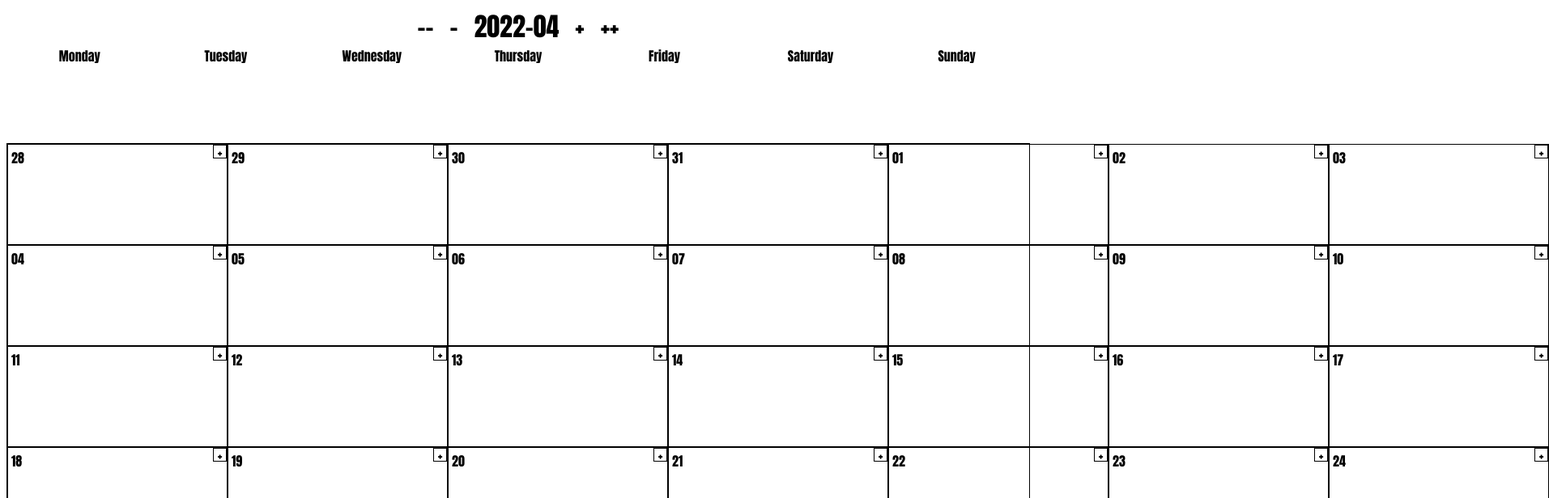
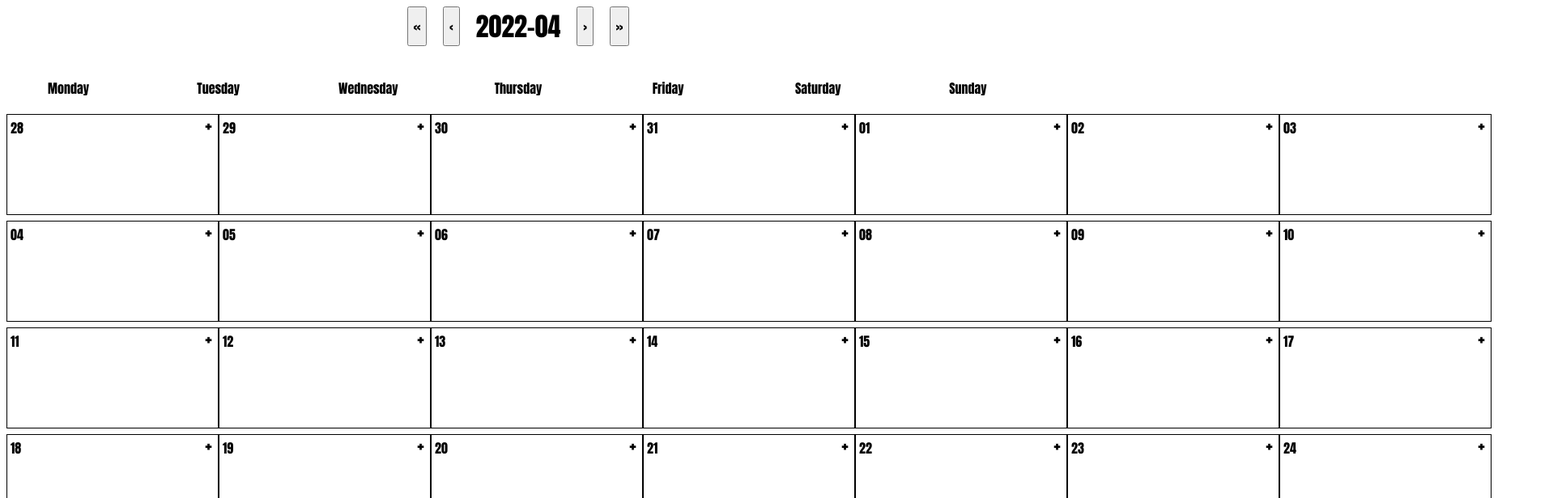
Before and after one commit to yaritaft/my_calendar, a React (Create React App) app: page / in a window 1280 px wide. Shown: the top 616 px of the page at 81% size, 1913 px wide, since content can reach past the window. Built offline with nearby package versions, Linux system fonts and the light colour scheme.

Commit message:
Improved styling.

```diff
--- a/src/components/Calendar/Calendar.css
+++ b/src/components/Calendar/Calendar.css
@@ -3,17 +3,18 @@
   grid-template-columns: repeat(7, 1fr);
   grid-template-rows: repeat(5, 1fr);
   grid-column-gap: 0px;
-  grid-row-gap: 0px;
+  grid-row-gap: 7px;
   grid-auto-flow: row;
-  border: 1px solid;
 }
 
 .dayNames {
   display: grid;
   grid-template-columns: repeat(7, 1fr);
-  grid-template-rows: repeat(5, 1fr);
-  grid-column-gap: 0px;
-  grid-row-gap: 0px;
+  grid-column-gap: 32px;
+}
+
+.dayNamesRow {
+  margin: 40px 0 20px 0;
 }
 
 .parent > div {
--- a/src/components/Calendar/Calendar.tsx
+++ b/src/components/Calendar/Calendar.tsx
@@ -148,39 +148,35 @@ const goYearForward = (
 const CalendarHeader = ({ date, setDate, setDays }: CalendarHeaderProps) => {
   return (
     <div className="calendar-header">
-      <div
+      <button
         onClick={() => {
           goYearBack(date, setDate, setDays);
         }}
       >
-        {" "}
-        --{" "}
-      </div>
-      <div
+        {"<<"}
+      </button>
+      <button
         onClick={() => {
           goMonthBack(date, setDate, setDays);
         }}
       >
-        {" "}
-        -{" "}
-      </div>
+        {"<"}
+      </button>
       <div>{date.toISOString().substring(0, 7)}</div>
-      <div
+      <button
         onClick={() => {
           goMonthForward(date, setDate, setDays);
         }}
       >
-        {" "}
-        +{" "}
-      </div>
-      <div
+        {">"}
+      </button>
+      <button
         onClick={() => {
           goYearForward(date, setDate, setDays);
         }}
       >
-        {" "}
-        ++{" "}
-      </div>
+        {">>"}
+      </button>
     </div>
   );
 };
@@ -211,10 +207,12 @@ export const Calendar = () => {
   return (
     <div>
       <CalendarHeader date={date} setDate={setDate} setDays={setDays} />
-      <div className="dayNames">
-        {Object.keys(daysBefore).map((day) => (
-          <div>{capitalizeFirstLetter(day)}</div>
-        ))}
+      <div className="dayNamesRow">
+        <div className="dayNames">
+          {Object.keys(daysBefore).map((day) => (
+            <div>{capitalizeFirstLetter(day)}</div>
+          ))}
+        </div>
       </div>
       <div className="calendar">
         <div className="parent">
--- a/src/components/Day/Day.css
+++ b/src/components/Day/Day.css
@@ -1,5 +1,5 @@
 .day {
-  width: 270px;
+  width: 260px;
   height: 123px;
 }
 
@@ -13,12 +13,13 @@
 }
 .day header .add-event {
   display: inline-flex;
-  border: 0.5px solid;
   justify-content: center;
   align-items: center;
   margin-left: auto;
   width: 15px;
   height: 15px;
+  font-size: 24px;
+  padding: 4px 4px 0 0;
 }
 
 .day .event {
```
